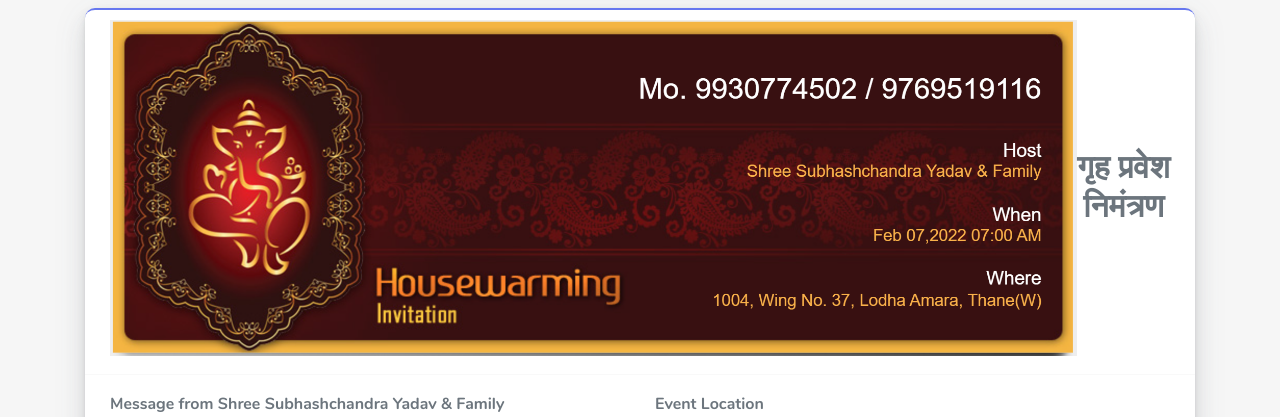
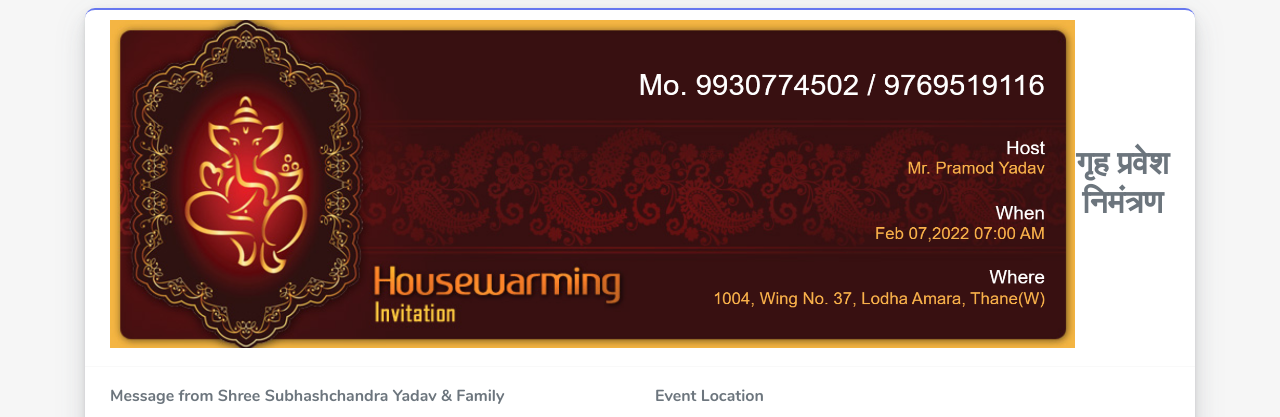
Before and after one commit to San25800/HouseWarming, a plain HTML site: page index.html in a window 1280 px wide. Shown: the top 417 px of the page. Drawn offline with Linux system fonts and the light colour scheme.

Commit message:
new image

```diff
--- a/index.html
+++ b/index.html
@@ -29,7 +29,7 @@
           <div class="col-sm-12">
             <div class="card card-primary">
               <div class="card-header">
-                <h3><img alt="image" src="assets/img/image.png" class="header-logo" width="100%" height="100%" /></h3>
+                <h3><img alt="image" src="assets/img/invitation.png" class="header-logo" width="100%" height="100%" /></h3>
                 <h2 style="text-align:center; color:381011;">गृह प्रवेश निमंत्रण</h2>
               </div>
               <div class="card-body">
```
